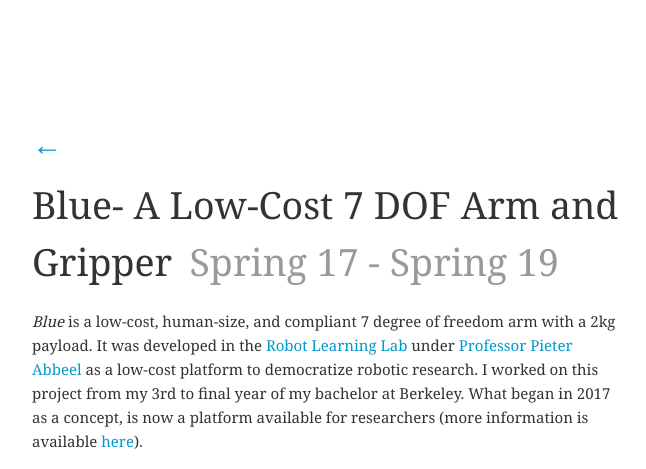
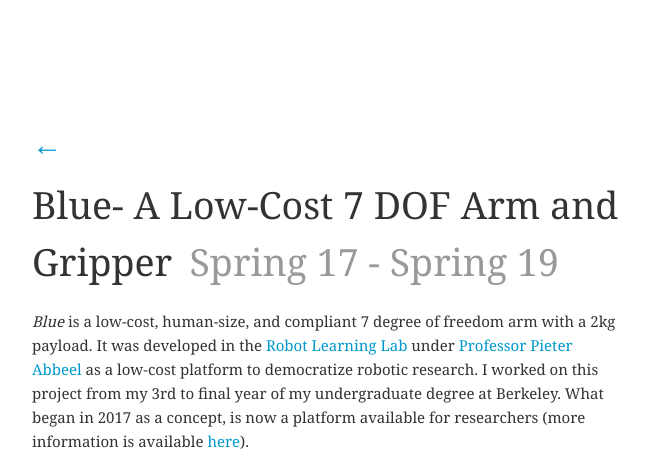
Before and after one commit to menglongguo/website, a Jekyll site: the page built from _projects/BlueRobot.md, in a window 1280 px wide and 900 px high, cut to the strip 0-469 px from the top of the window. Shown: the whole strip, without its empty margins (313-959 px from the left). Built offline with Jekyll 4.4.1, drawn with Linux system fonts in a browser that asks for light colours; a script that is not in the unit is left out; comment, search, counter and statistics services are not loaded.

Commit message:
Update BlueRobot.md

```diff
--- a/_projects/BlueRobot.md
+++ b/_projects/BlueRobot.md
@@ -8,7 +8,7 @@
 
 *Blue* is a low-cost, human-size, and compliant 7 degree of freedom arm with a 2kg payload.
 It was developed in the [Robot Learning Lab](http://rll.berkeley.edu/) under [Professor Pieter Abbeel](https://people.eecs.berkeley.edu/~pabbeel/) as a low-cost platform to democratize robotic research.
-I worked on this project from my 3rd to final year of my bachelor at Berkeley.
+I worked on this project from my 3rd to final year of my undergraduate degree at Berkeley.
 What began in 2017 as a concept, is now a platform available for researchers (more information is available [here](https://www.berkeleyopenarms.org/)).
 
 <iframe width="560" height="315" src="https://www.youtube.com/embed/RCQNIgySaYw" frameborder="0" allow="accelerometer; autoplay; encrypted-media; gyroscope; picture-in-picture" allowfullscreen></iframe>
```
